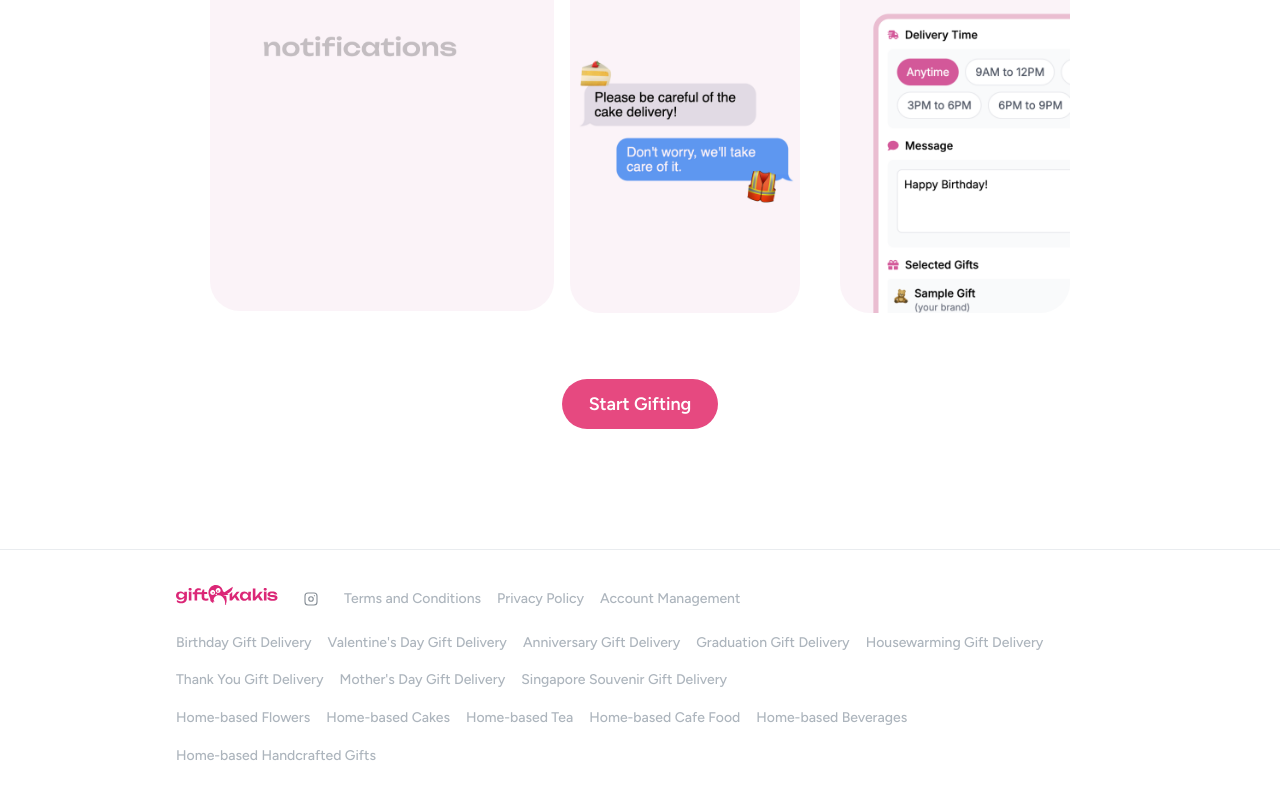
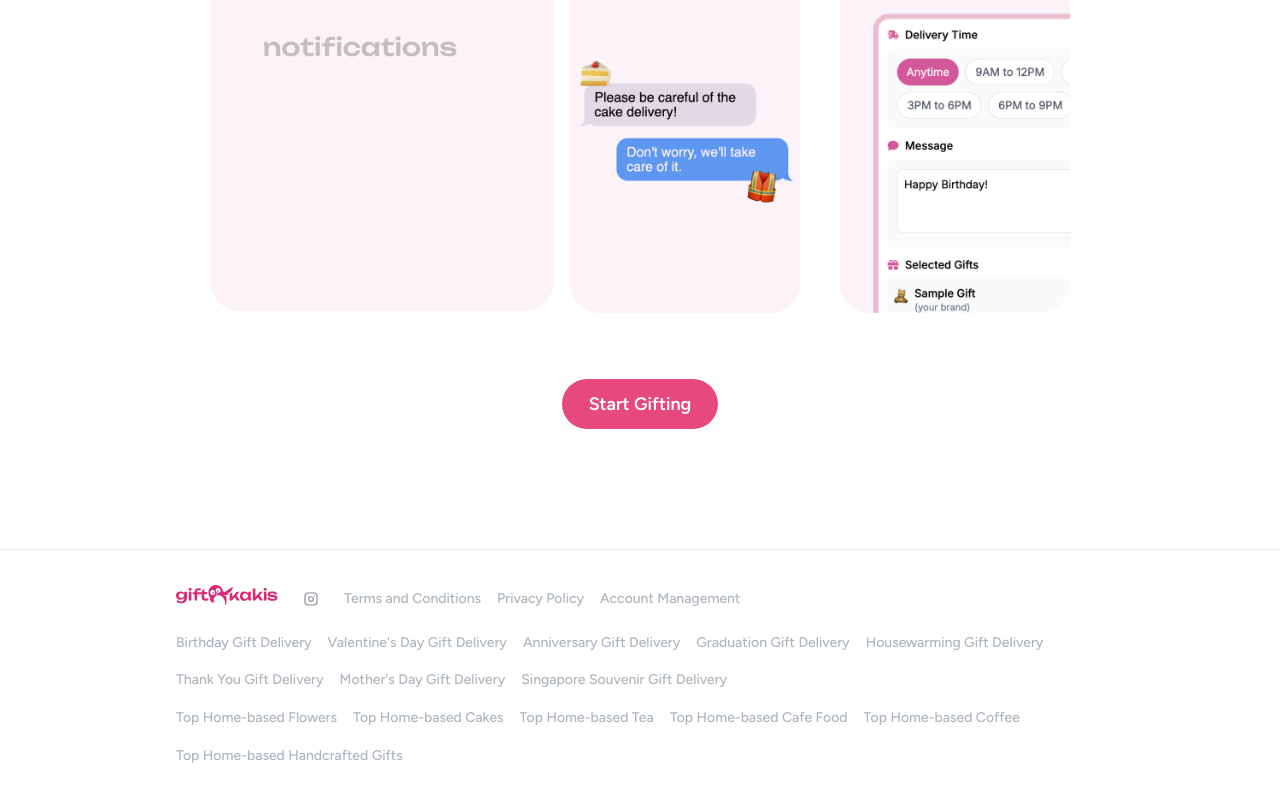
Before and after one commit to movemotiongraphics/giftkaki-website, a Next.js app: page / in a window 1280 px wide. Shown: the part 4631-5430 px from the top of the page. Built offline with nearby package versions, Linux system fonts and the light colour scheme; a web font is replaced by a local one.

Commit message:
SEO changes

```diff
--- a/components/Footer/Footer.tsx
+++ b/components/Footer/Footer.tsx
@@ -34,22 +34,22 @@ const occasionData = {
 
 const categoryData = {
   'flowers': {
-    title: "Home-based Flowers",
+    title: "Top Home-based Flowers",
   },
   'cakes': {
-    title: "Home-based Cakes",
+    title: "Top Home-based Cakes",
   },
   'tea': {
-    title: "Home-based Tea",
+    title: "Top Home-based Tea",
   },
   'food': {
-    title: "Home-based Cafe Food",
+    title: "Top Home-based Cafe Food",
   },
   'beverages': {
-    title: "Home-based Beverages",
+    title: "Top Home-based Coffee",
   },
   'crafts': {
-    title: "Home-based Handcrafted Gifts",
+    title: "Top Home-based Handcrafted Gifts",
   }
 };
 
--- a/pages/gifts-for/[occasion].tsx
+++ b/pages/gifts-for/[occasion].tsx
@@ -168,7 +168,7 @@ export default function OccasionPage({ occasion, gifts }: OccasionPageProps) {
               {occasionInfo.description}
             </Text>
             <Text fz="md" ta="center" c="gray.6" maw={600}>
-              by GiftKakis, updated on {new Date().toLocaleDateString('en-SG', { day: 'numeric', month: 'short', year: 'numeric' })}.
+             Curated by GiftKakis, on {new Date().toLocaleDateString('en-SG', { day: 'numeric', month: 'short', year: 'numeric' })}.
             </Text>
           </Stack>
 
```
Also changed, not shown: pages/home-based/[category].tsx (+8 -8 lines).
